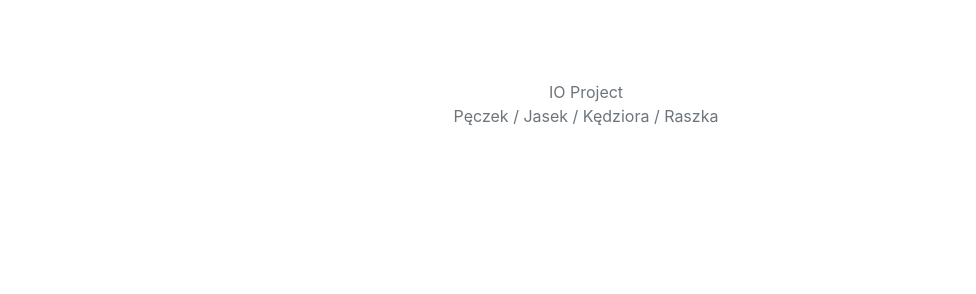
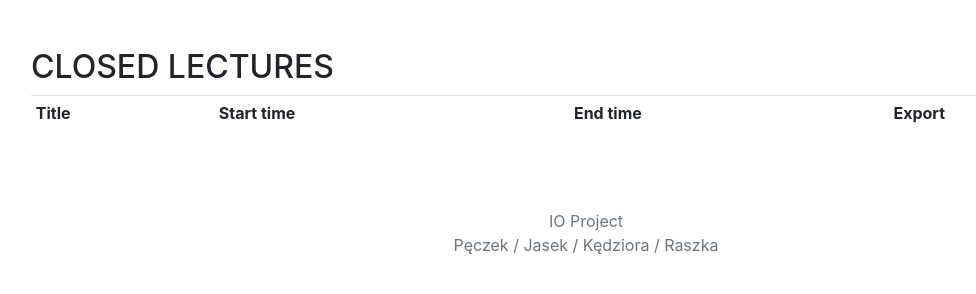
Before and after one commit to YuseqYaseq/pytajnix, a Django app: page /application/lecturer/ in a window 1280 px wide. Shown: the part 461-755 px from the top of the page, without its empty margins (54-1030 px from the left). Run offline with Django 3.2, Linux system fonts and the light colour scheme; a user stored in the database is signed in; tables that the repository leaves empty hold one stand-in row (values such as "Sample post"); lists and menus that the app fills with data are empty; some libraries are stand-ins or nearby versions.

Commit message:
implement export closed lectures for moderator and lecturer

```diff
--- a/application/templates/application/lecturer_panel.html
+++ b/application/templates/application/lecturer_panel.html
@@ -41,6 +41,34 @@
 </table>
 
 
+</div>
+
+<div class="album pt-3 py-3">
+    <h2>CLOSED LECTURES</h2>
+
+<table id="closed_lectures" class="table table-sm">
+    <tr>
+        <th>Title</th>
+        <th>Start time</th>
+        <th>End time</th>
+        <th>Export</th>
+    </tr>
+    {%  for lecture in closed_lectures %}
+        <tr>
+            <td>{{ lecture.title }}</td>
+            <td>{{ lecture.start_time }}</td>
+            <td>{{ lecture.end_time }}</td>
+            <td>
+                <a href='{% url 'application:lecturer_export_lecture' lecture_id=lecture.hash %}'>
+                  <button class="btn btn-success">
+                     EXPORT
+                  </button>
+                </a>
+            </td>
+        </tr>
+    {% endfor %}
+</table>
+
 
 </div>
 
--- a/application/urls.py
+++ b/application/urls.py
@@ -11,6 +11,7 @@ urlpatterns = [
     # lecturer panel
     path('lecturer/', views.lecturer_panel, name='lecturer_panel'),
     path('lecturer/<str:lecture_id>', views.lecturer_panel_lecture, name='lecturer_panel_lecture'),
+    path('lecturer/export/<str:lecture_id>', views.lecturer_export_lecture, name='lecturer_export_lecture'),
 
     # user panel
     path('user/', views.user_panel, name='user_panel'),
@@ -19,6 +20,7 @@ urlpatterns = [
     # moderator_panel
     path('moderator/', views.mod_panel, name='mod_panel'),
     path('moderator/<str:lecture_id>', views.mod_panel_lecture, name='mod_panel_lecture'),
+    path('moderator/export/<str:lecture_id>', views.mod_export_lecture, name='mod_export_lecture'),
     path('moderator/<str:lecture_id>/<int:question_id>', views.question_approval, name='approve_question'),
     path('moderator/close_lecture/<str:lecture_id>', views.lecture_close, name='close_lecture'),
     #login
--- a/application/views.py
+++ b/application/views.py
@@ -10,6 +10,7 @@ from django.contrib import auth
 from .forms import LoginForm, RegisterForm, LectureSelectionForm
 from django.contrib.auth import authenticate, login, logout
 from django.urls import reverse
+import csv
 
 
 @login_required(login_url="application:user_login")
@@ -25,7 +26,8 @@ def mod_panel(request):
     moderator = request.user.moderator
     context = {
         'moderator_name': request.user.username,
-        'lectures': list(moderator.moderated_lectures.filter(closed=False))
+        'lectures': list(moderator.moderated_lectures.filter(closed=False)),
+        'closed_lectures': list(moderator.moderated_lectures.filter(closed=True))
     }
     return HttpResponse(template.render(context, request))
 
@@ -52,6 +54,19 @@ def mod_panel_lecture(request, lecture_id):
         'lecture_id': lecture_id
     }
     return HttpResponse(template.render(context, request))
+
+
+@login_required(login_url="application:user_login")
+@user_passes_test(lambda user: hasattr(user, 'moderator'))
+def mod_export_lecture(request, lecture_id):
+    moderator = request.user.moderator
+    if not moderator.moderated_lectures.filter(hash=lecture_id):
+        return HttpResponse('Unauthorized', status=401)
+    lecture = Lecture.objects.filter(hash=lecture_id).first()
+    if not lecture.closed:
+        return HttpResponse('Unauthorized', status=401)
+
+    return export_lecture(lecture, lecture_id)
 
 
 @login_required(login_url="application:user_login")
@@ -90,7 +105,8 @@ def lecturer_panel(request):
     context = {
         'lecturer_name': '{} {}'.format(lecturer.name, lecturer.surname),
         'lecturer_title': lecturer.title,
-        'lectures': list(lecturer.lectures.all())
+        'lectures': list(lecturer.lectures.filter(closed=False)),
+        'closed_lectures': list(lecturer.lectures.filter(closed=True))
     }
     return HttpResponse(template.render(context, request))
 
@@ -118,6 +134,19 @@ def lecturer_panel_lecture(request, lecture_id):
         'allow_direct_questions': lecture.first().direct_questions_allowed,
     }
     return HttpResponse(template.render(context, request))
+
+
+@login_required(login_url="application:user_login")
+@user_passes_test(lambda user: hasattr(user, 'lecturer'))
+def lecturer_export_lecture(request, lecture_id):
+    lecturer = request.user.lecturer
+    if not lecturer.lectures.filter(hash=lecture_id):
+        return HttpResponse('Unauthorized', status=401)
+    lecture = Lecture.objects.filter(hash=lecture_id).first()
+    if not lecture.closed:
+        return HttpResponse('Unauthorized', status=401)
+
+    return export_lecture(lecture, lecture_id)
 
 
 @login_required(login_url="application:user_login")
@@ -208,3 +237,16 @@ def user_signup(request):
     else:
         form = RegisterForm()
     return render(request, 'application/signup.html', {'form': form, 'error': error, 'error_message': err_message})
+
+
+def export_lecture(lecture, lecture_id):
+    response = HttpResponse(content_type='text/csv')
+    response['Content-Disposition'] = 'attachment; filename="' + lecture.title + '.csv"'
+
+    writer = csv.writer(response)
+    writer.writerow([lecture.title, lecture.hash])
+    writer.writerow(['Text', 'Tags', 'Votes', 'Approved'])
+    for question in list(Question.objects.filter(event=lecture_id)):
+        writer.writerow([question.text, question.tags, question.votes_value, question.approved])
+
+    return response
```
Also changed, not shown: application/templates/application/mod_panel.html (+28 -0 lines).
